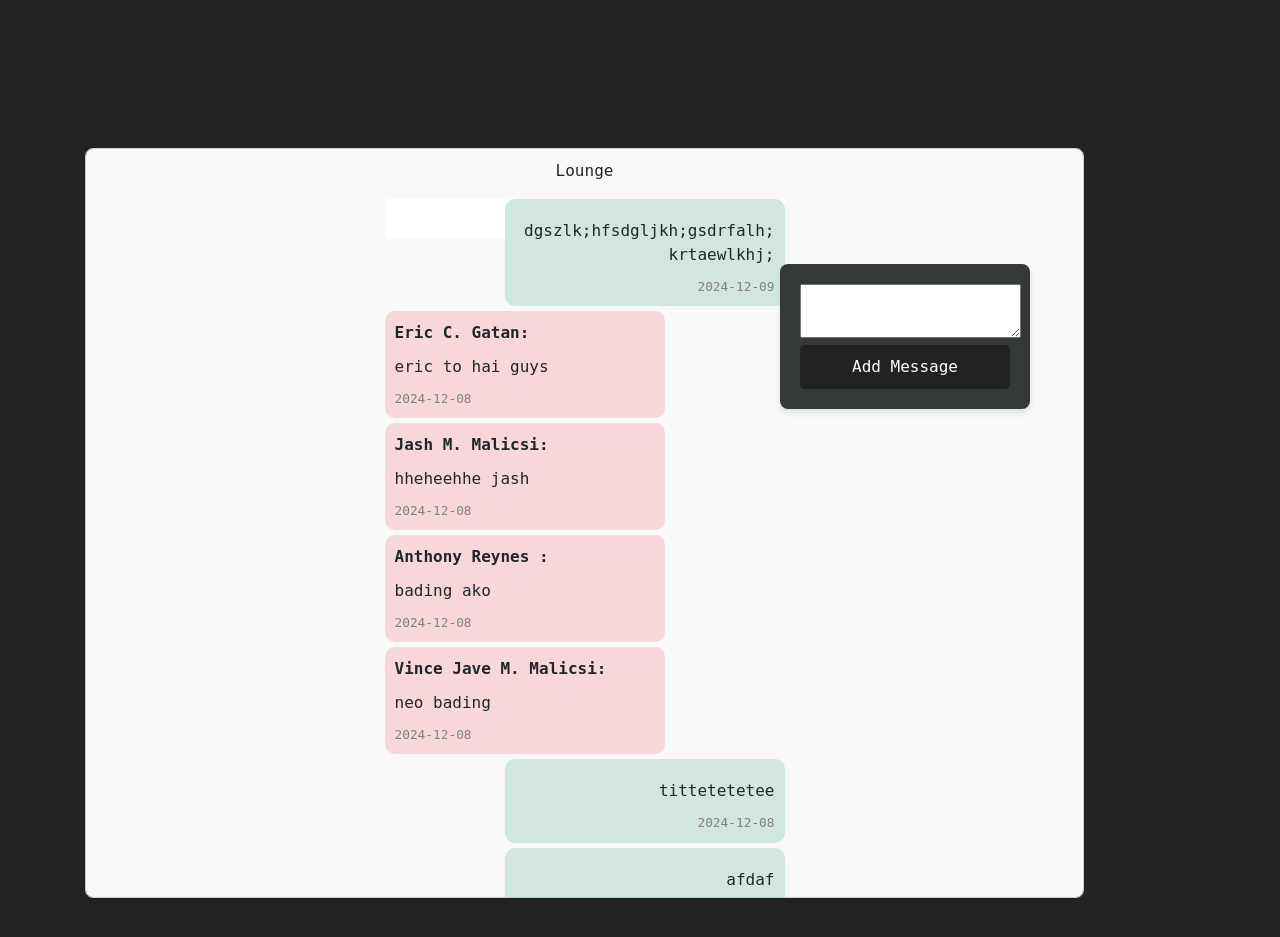
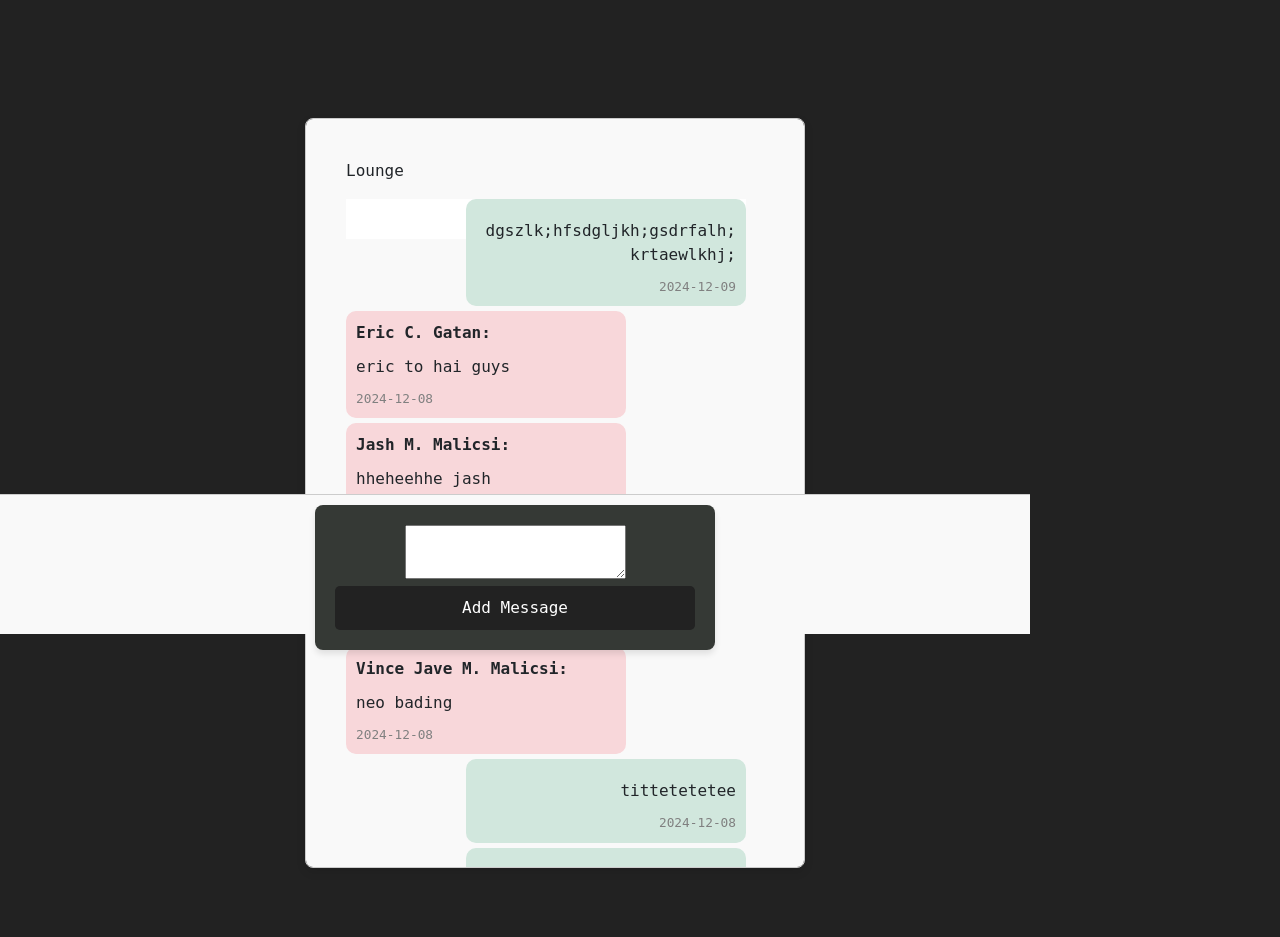
Before and after one commit to NetVinceGithub/Chatty-Notes, a Flask app: page /lounge in a window 1280 px wide. Shown: the part 56-993 px from the top of the page. Run offline with Flask 3, Linux system fonts and the light colour scheme; a user stored in the database is signed in; some libraries are stand-ins or nearby versions.

Commit message:
di ko na kaya, kayo na bahal sa design

```diff
--- a/website/static/lounge.css
+++ b/website/static/lounge.css
@@ -27,17 +27,6 @@
 .message-button{
   position:fixed;
   bottom:0;
-}
-
-.input-block {
-  margin-top: 60px; /* Adjust based on your navbar height */
-  width: 90%;
-  height: 750px; /* Adjust height to keep below navbar and maintain spacing */
-  overflow-y: auto; /* Enable scrolling */
-  border: 1px solid #ccc;
-  padding: 10px;
-  background-color: #f9f9f9;
-  border-radius: 8px;
 }
 
 .data-list {
@@ -88,3 +77,29 @@
   color: gray;
   margin-top: 5px;
 }
+
+
+.input-block {
+  position: relative; /* Establishes a positioning context */
+  margin-top: 0;
+  width: 500px;
+  height: 750px; /* Keeps height as defined */
+  overflow-y: auto; /* Enables scrolling */
+  border: 1px solid #ccc;
+  padding: 40px 40px 80px; /* Adds extra padding at the bottom for the fixed button */
+  background-color: #f9f9f9;
+  border-radius: 8px;
+  box-shadow: 0px 4px 10px rgba(0, 0, 0, 0.1);
+  margin-left: 220px;
+}
+
+.button-block {
+  position: fixed; /* Position relative to .input-block */
+  top: 550px; /* Stick to the bottom */
+  left: 0; /* Align to the left edge */
+  width: auto; /* Stretch to the full width of the container */
+  background-color: #f9f9f9; /* Matches the background color */
+  border-top: 1px solid #ccc; /* Optional: visual separation from the content */
+  padding: 10px; /* Spacing inside the button block */
+  text-align: center; /* Centers the button inside */
+}
--- a/website/templates/base.html
+++ b/website/templates/base.html
@@ -140,7 +140,6 @@
     });
   }
 }
-
       function deleteUser(userId) {
       if (confirm('Are you sure you want to delete this user and their chats?')) {
         fetch('/delete-user', {
@@ -157,7 +156,6 @@
           });
         }
       }
-
 
   function editUser(userId, email, firstName) {
     const newEmail = prompt('Enter new email:', email);
@@ -176,6 +174,8 @@
     }
   }
 
+
+
     </script>
     {% endblock %}
   </body>
--- a/website/templates/home.html
+++ b/website/templates/home.html
@@ -1,14 +1,14 @@
 {% extends "base.html" %}
 {% block title %}Home{% endblock %}
 {% block content %}
+
 
 <div align="center" class="input-block">
   <p class="links">Links</p>
   <ul class="data-list" id="notes">
     {% for note in user.notes %}
     <li class="data-list">
-      {{ note.data }}
-      {{ note.date }}
+      <a href="{{ note.data }}" target="_blank" rel="noopener noreferrer">{{ note.data }}</a>
       <button type="button" class="close" onClick="deleteNote({{ note.id }})">
         <span aria-hidden="true">&times;</span>
       </button>
@@ -16,6 +16,7 @@
     {% endfor %}
   </ul>
 </div>
+
 
 <div align="center" class="link-container">
   <div class="profile">
--- a/website/templates/lounge.html
+++ b/website/templates/lounge.html
@@ -2,7 +2,8 @@
 {% block title %}Lounge{% endblock %}
 {% block content %}
 
-<div align="center" class="input-block">
+<div class="input-block">
+  <div>
     <p class="lounge">Lounge</p>
     <ul class="data-list" id="notes">
       {% for chat in chats %}
@@ -30,11 +31,16 @@
     <form method="POST">
       <textarea name="chat" id="chat" class="chat-area" required></textarea>
       <br />
-    <div align="center">
+      <div class="add-message">
         <button type="submit" class="btn btn-primary">Add Message</button>
       </div>
     </form>
   </div>
 
 
+</div>
+
+
+
+
 {% endblock %}
--- a/website/views.py
+++ b/website/views.py
@@ -79,7 +79,7 @@ def add_admin():
     new_admin = Admin(email=email, full_name=full_name, password=password)
     db.session.add(new_admin)
     db.session.commit()
-    flash('User added successfully!', category='success')
+    flash('Admin added successfully!', category='success')
     return redirect(url_for('views.admin_dashboard'))
 
 @views.route('/add-user', methods=['POST'])
```
Also changed, not shown: instance/database.db, 1 other file. Lines whose indentation alone changed are shown as unchanged.
